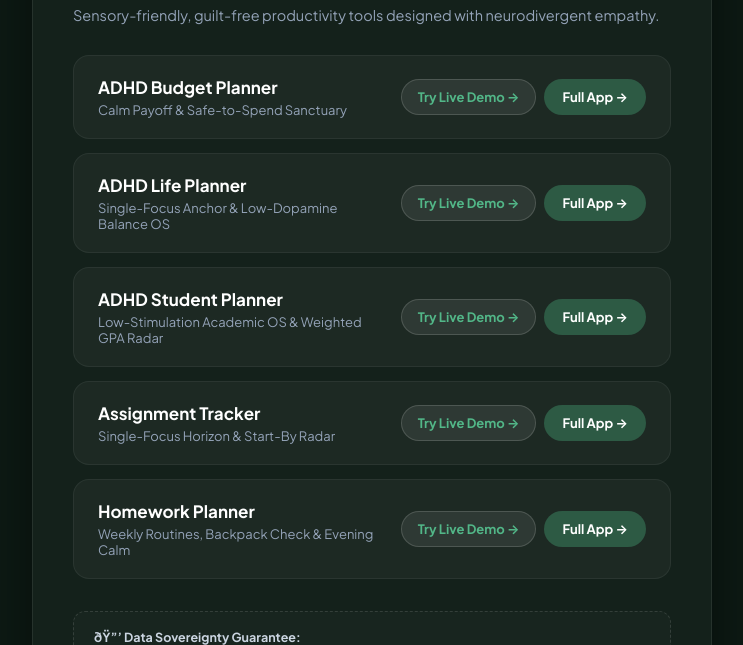
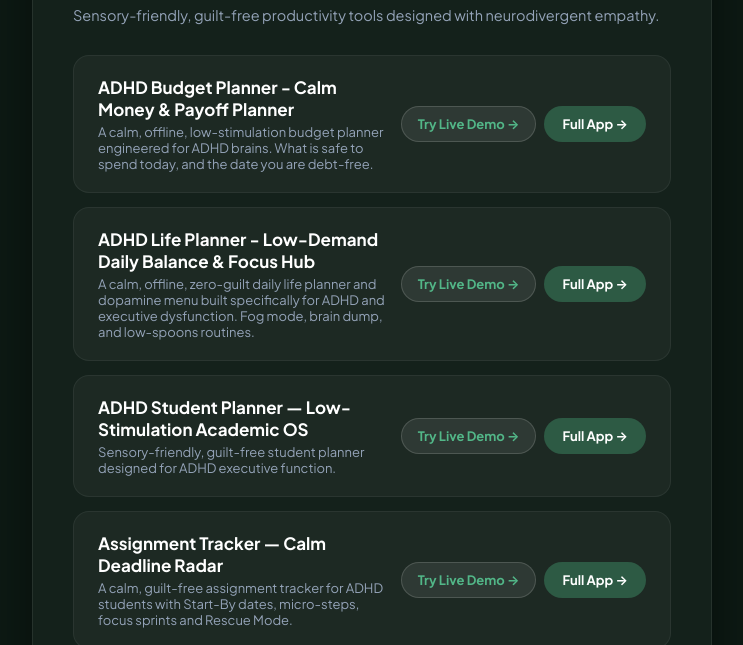
Before and after one commit to sagecalm-studio/sagecalm-studio.github.io, a plain HTML site: page index.html in a window 1280 px wide. Shown: the part 155-800 px from the top of the page, without its empty margins (268-1011 px from the left). Drawn offline with Linux system fonts and the light colour scheme.

Commit message:
feat: publish tools and storefront

```diff
--- a/index.html
+++ b/index.html
@@ -118,8 +118,8 @@
     <div class="tool-list">
       <div class="tool-card">
         <div class="tool-info">
-          <h3>ADHD Budget Planner</h3>
-          <p>Calm Payoff & Safe-to-Spend Sanctuary</p>
+          <h3>ADHD Budget Planner - Calm Money & Payoff Planner</h3>
+          <p>A calm, offline, low-stimulation budget planner engineered for ADHD brains. What is safe to spend today, and the date you are debt-free.</p>
         </div>
         <div class="tool-actions">
           <a href="./adhd-budget-planner/demo/" class="btn-demo" target="_blank">Try Live Demo &rarr;</a>
@@ -127,8 +127,8 @@
         </div>
       </div>      <div class="tool-card">
         <div class="tool-info">
-          <h3>ADHD Life Planner</h3>
-          <p>Single-Focus Anchor & Low-Dopamine Balance OS</p>
+          <h3>ADHD Life Planner - Low-Demand Daily Balance & Focus Hub</h3>
+          <p>A calm, offline, zero-guilt daily life planner and dopamine menu built specifically for ADHD and executive dysfunction. Fog mode, brain dump, and low-spoons routines.</p>
         </div>
         <div class="tool-actions">
           <a href="./adhd-life-planner/demo/" class="btn-demo" target="_blank">Try Live Demo &rarr;</a>
@@ -136,8 +136,8 @@
         </div>
       </div>      <div class="tool-card">
         <div class="tool-info">
-          <h3>ADHD Student Planner</h3>
-          <p>Low-Stimulation Academic OS & Weighted GPA Radar</p>
+          <h3>ADHD Student Planner — Low-Stimulation Academic OS</h3>
+          <p>Sensory-friendly, guilt-free student planner designed for ADHD executive function.</p>
         </div>
         <div class="tool-actions">
           <a href="./adhd-student-planner/demo/" class="btn-demo" target="_blank">Try Live Demo &rarr;</a>
@@ -145,8 +145,8 @@
         </div>
       </div>      <div class="tool-card">
         <div class="tool-info">
-          <h3>Assignment Tracker</h3>
-          <p>Single-Focus Horizon & Start-By Radar</p>
+          <h3>Assignment Tracker — Calm Deadline Radar</h3>
+          <p>A calm, guilt-free assignment tracker for ADHD students with Start-By dates, micro-steps, focus sprints and Rescue Mode.</p>
         </div>
         <div class="tool-actions">
           <a href="./assignment-tracker/demo/" class="btn-demo" target="_blank">Try Live Demo &rarr;</a>
@@ -154,8 +154,8 @@
         </div>
       </div>      <div class="tool-card">
         <div class="tool-info">
-          <h3>Homework Planner</h3>
-          <p>Weekly Routines, Backpack Check & Evening Calm</p>
+          <h3>Homework Planner — Calm Daily Focus</h3>
+          <p>A calm, guilt-free homework planner for ADHD students with single-focus priorities, weekly routines, backpack checks and focus sprints.</p>
         </div>
         <div class="tool-actions">
           <a href="./homework-planner/demo/" class="btn-demo" target="_blank">Try Live Demo &rarr;</a>
```
Also changed, not shown: adhd-student-planner/js/engine.js (+18 -6 lines), assignment-tracker/js/engine.js (+10 -6 lines).
